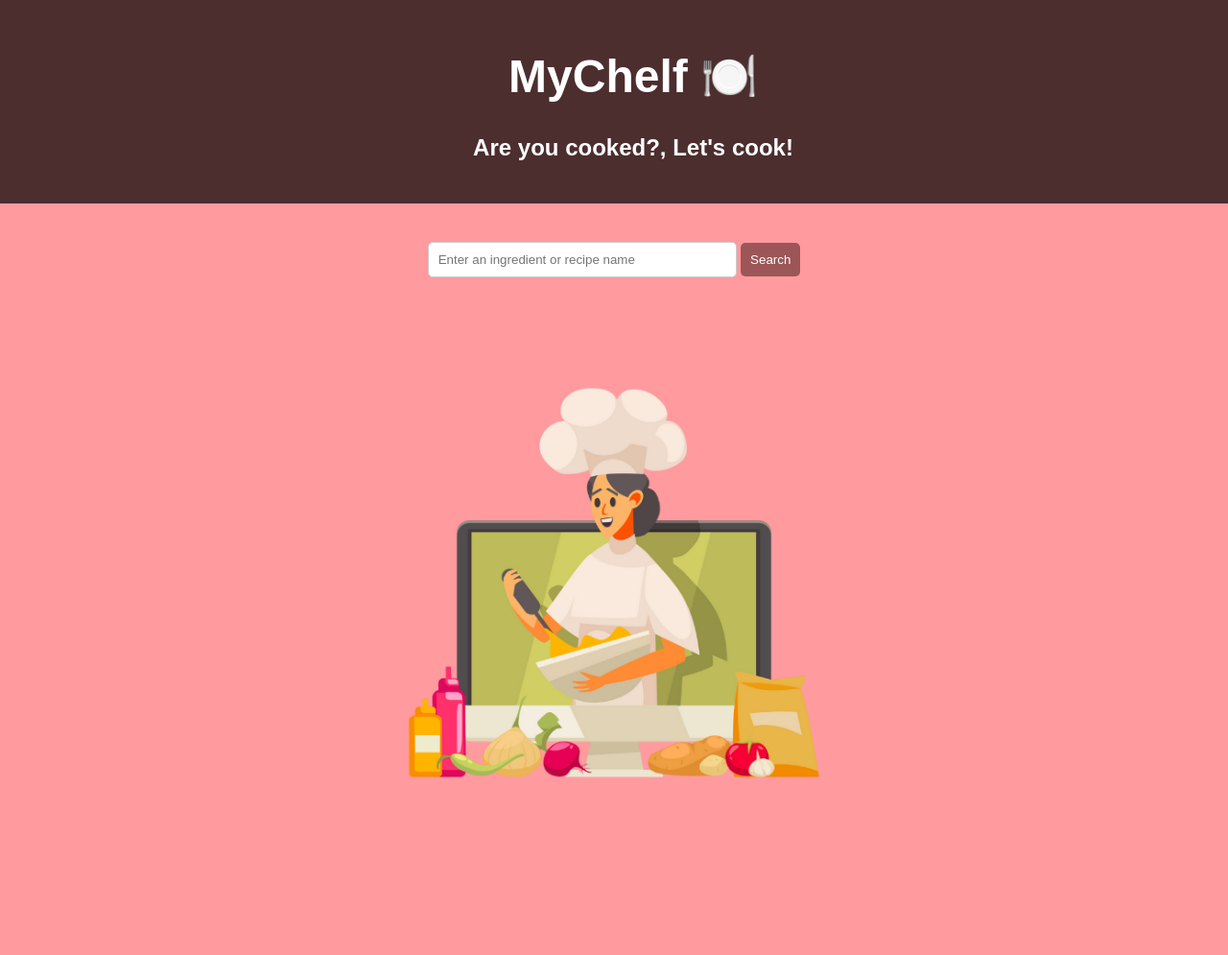
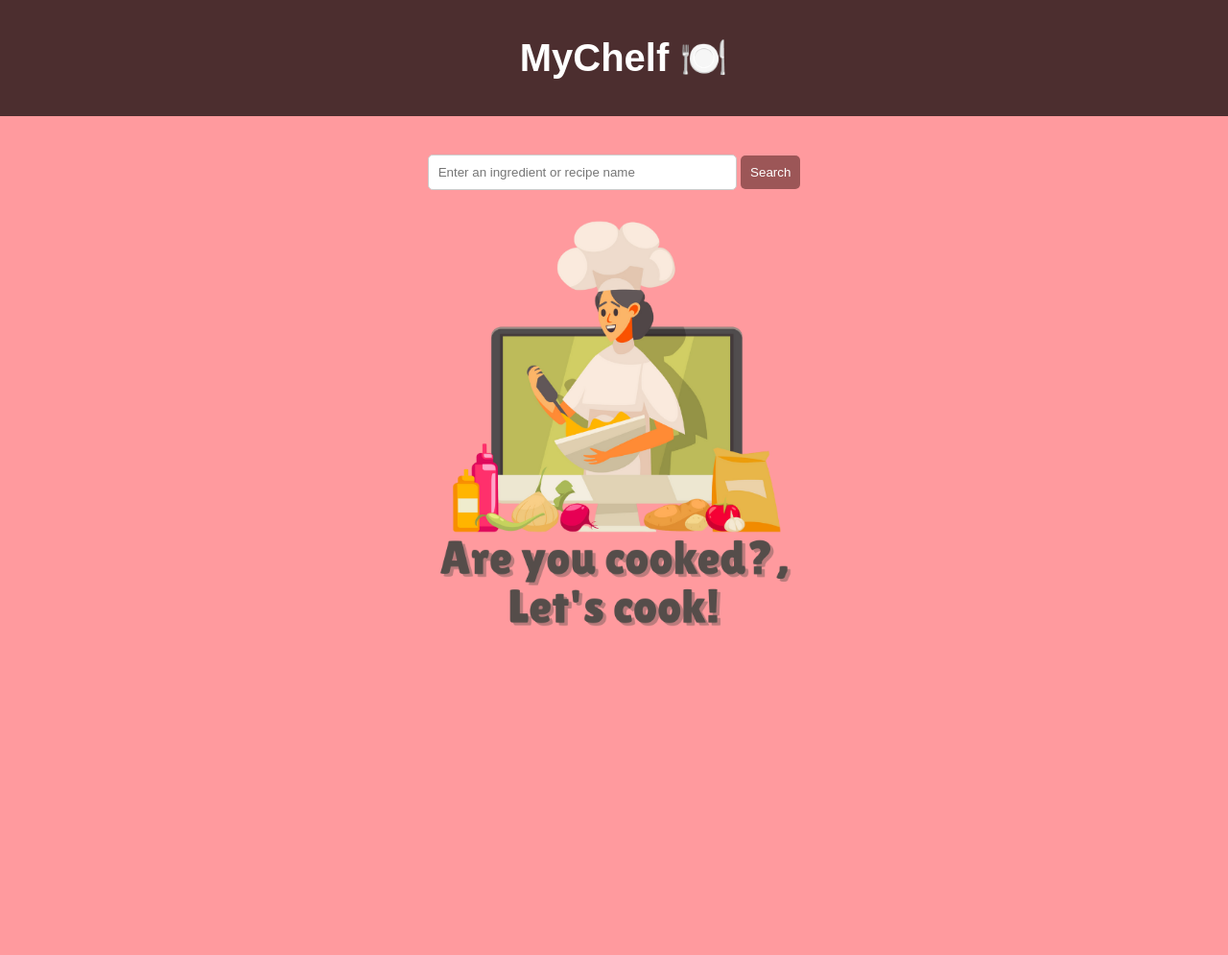
Before and after one commit to Om-mhaismale/MyChelf-Recipe-maker-, a Flask app: page / in a window 1280 px wide. Shown: the whole page at 96% size. After the commit the page ends 652 px from the top, so only its background shows below. Run offline with Flask 3, Linux system fonts and the light colour scheme.

Commit message:
Added some more stickers

```diff
--- a/static/style.css
+++ b/static/style.css
@@ -5,17 +5,17 @@ body {
     margin: 0;
     padding: 0;
 }
-.placeholder-image {
+.placeholder-image,.no-recipe {
     display: block;
-    margin: 20px auto;
-    max-width: 50%;
+    margin: 10px auto;
+    max-width: 40%;
 }
 
 header {
     background: rgba(0, 0, 0, 0.7);
     color: white;
-    padding: 20px;
-    font-size: 24px;
+    padding: 10px;
+    font-size: 20px;
     font-weight: bold;
     width: 100%;
 }
--- a/templates/index.html
+++ b/templates/index.html
@@ -10,7 +10,6 @@
     <!-- Stylish Header -->
     <header>
         <h1>MyChelf 🍽️</h1>
-        <p>Are you cooked?, Let's cook!</p>
     </header>
 
     <div class="container">
@@ -50,7 +49,9 @@
                 .then(response => response.json())
                 .then(data => {
                     let resultsDiv = document.getElementById("results");
-                    if (data.recipes) {
+                    const loadMoreButton = document.getElementById("load-more");
+
+                    if (data.recipes && data.recipes.length > 0) {
                         data.recipes.forEach(recipe => {
                             resultsDiv.innerHTML += `
                                 <div class="recipe-card">
@@ -63,9 +64,12 @@
                             `;
                         });
                         offset += limit;
-                        document.getElementById("load-more").style.display = "block";
-                    } else if (offset === 0) {
-                        resultsDiv.innerHTML = `<p>No recipes found.</p>`;
+                        loadMoreButton.style.display = "block"; // Show the button if recipes are found
+                    } else {
+                        if (offset === 0) {
+                            resultsDiv.innerHTML = `<img id="no-recipe" class="no-recipe" src="{{ url_for('static', filename='no_recipes.png') }}" alt="No Recipes Found">`;
+                        }
+                        loadMoreButton.style.display = "none"; // Hide the button if no recipes are found
                     }
                 });
         }
```
Also changed, not shown: static/no_recipes.png (added), static/recipe_image.png.
